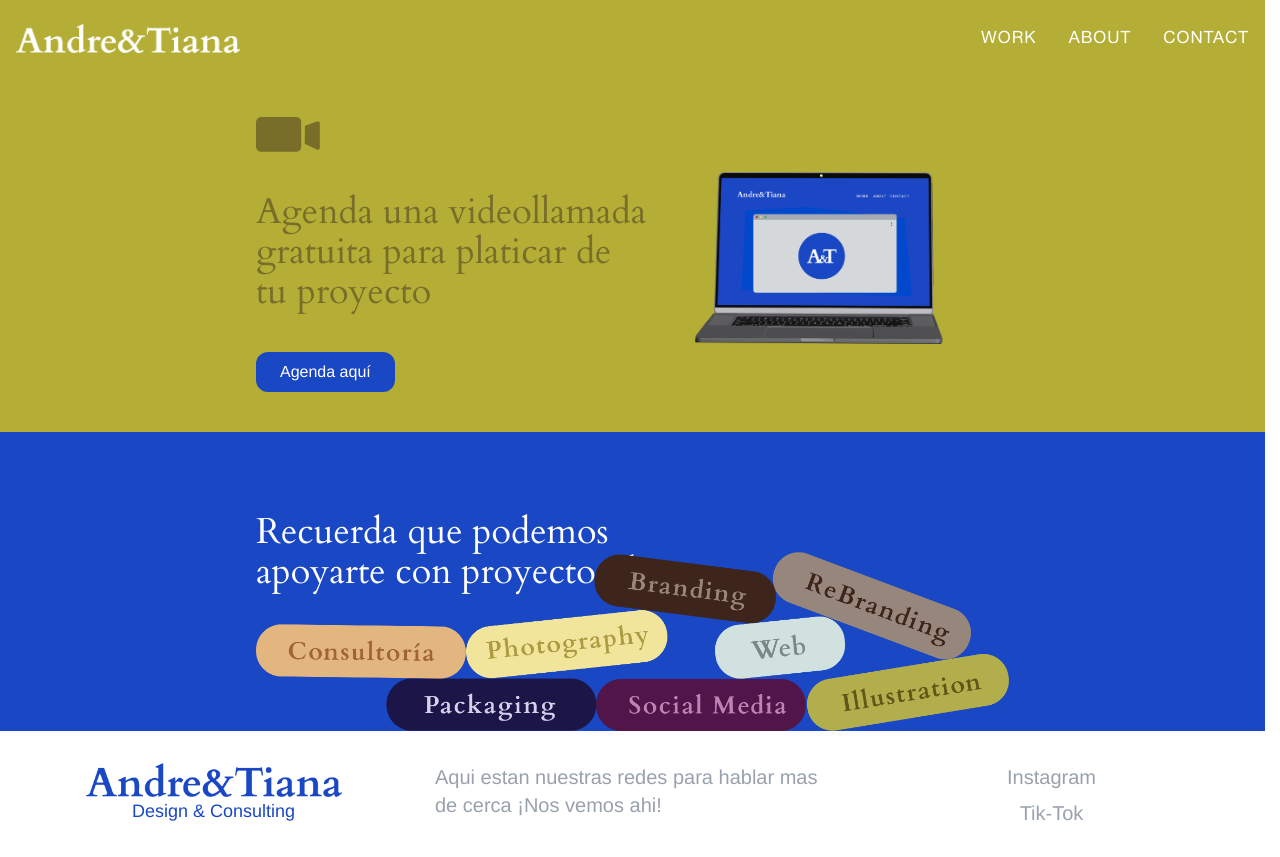
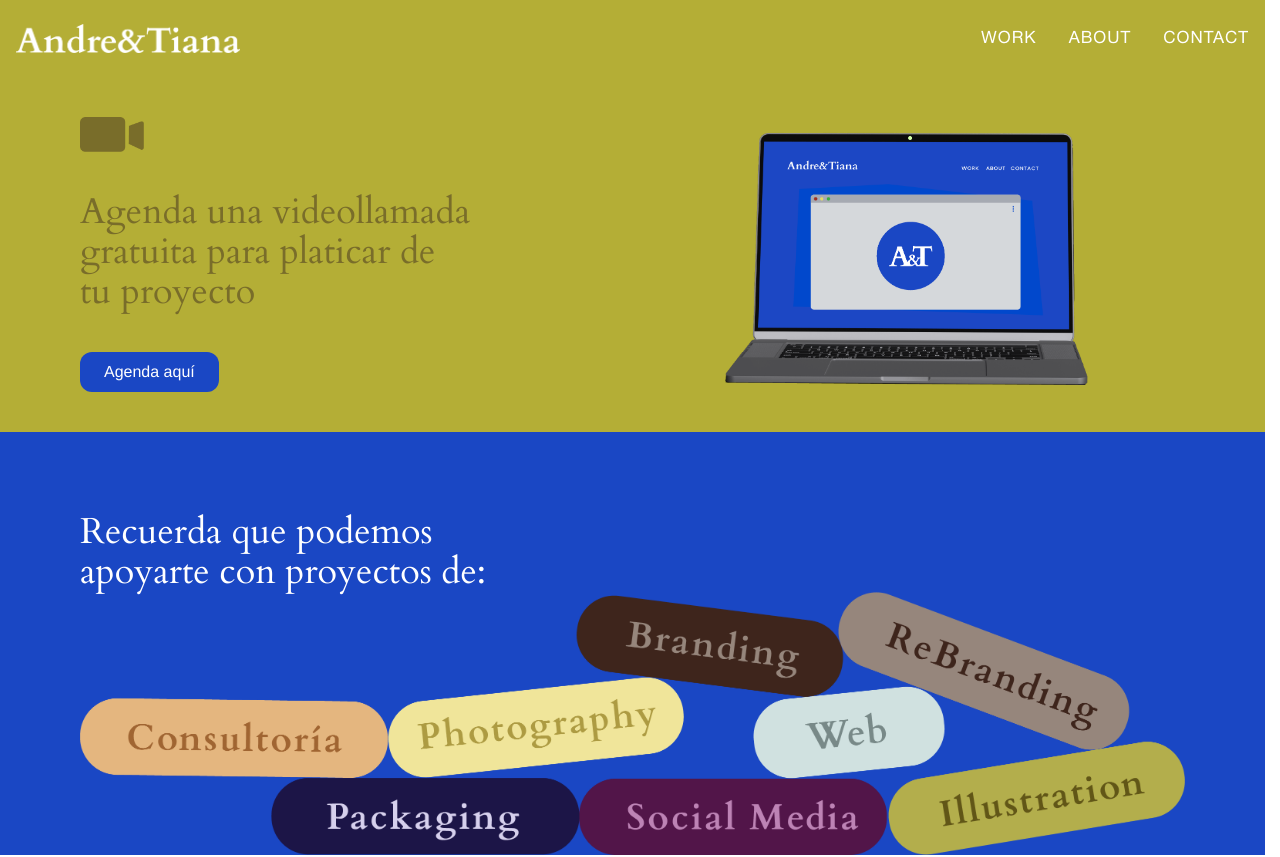
Before and after one commit to ebarronteodoro/andre-tiana-clone, a Next.js app: page /contact in a window 1280 px wide. Shown: the top 857 px of the page. Built offline with nearby package versions, Linux system fonts and the light colour scheme; what tailwindcss-animated would draw is missing.

Commit message:
[UPDATE] Adjust responsive design for contact page and remove unused font declarations

```diff
--- a/app/contact/page.js
+++ b/app/contact/page.js
@@ -9,7 +9,7 @@
 export default async function Home () {
   return (
     <main className=''>
-      <section className='flex bg-[#B4AE36] px-20 xl:px-64 py-10'>
+      <section className='flex bg-[#B4AE36] px-20 2xl:px-64 py-10'>
         <div className='w-1/2 flex flex-col justify-center items-start gap-y-10'>
           <h1 className='sr-only'>Contact — Get in touch</h1>
           <Image
@@ -41,8 +41,8 @@
           />
         </div>
       </section>
-      <section className='bg-[#1a47c4] px-20 xl:px-64 pt-10'>
-        <h2 className='text-white w-[30rem] text-left text-pretty py-10 text-4xl font-cardo -mb-20'>
+      <section className='bg-[#1a47c4] px-20 2xl:px-64 pt-10'>
+        <h2 className='text-white w-[30rem] text-left text-pretty py-10 text-4xl font-cardo -mb-10 2xl:-mb-20'>
           Recuerda que podemos apoyarte con proyectos de:
         </h2>
         <Image
--- a/styles/globals.css
+++ b/styles/globals.css
@@ -1,27 +1,5 @@
 @import 'tailwindcss';
 @import 'tailwindcss-animated';
-
-/* Declaración de las variantes de la fuente Cardo */
-@font-face {
-  font-family: 'Cardo';
-  src: url('/fonts/cardo/Cardo-Regular.ttf') format('truetype');
-  font-weight: 400;
-  font-style: normal;
-}
-
-@font-face {
-  font-family: 'Cardo';
-  src: url('/fonts/cardo/Cardo-Italic.ttf') format('truetype');
-  font-weight: 400;
-  font-style: italic;
-}
-
-@font-face {
-  font-family: 'Cardo';
-  src: url('/fonts/cardo/Cardo-Bold.ttf') format('truetype');
-  font-weight: 700;
-  font-style: normal;
-}
 
 /* Suavizado de fuentes */
 html {
```
